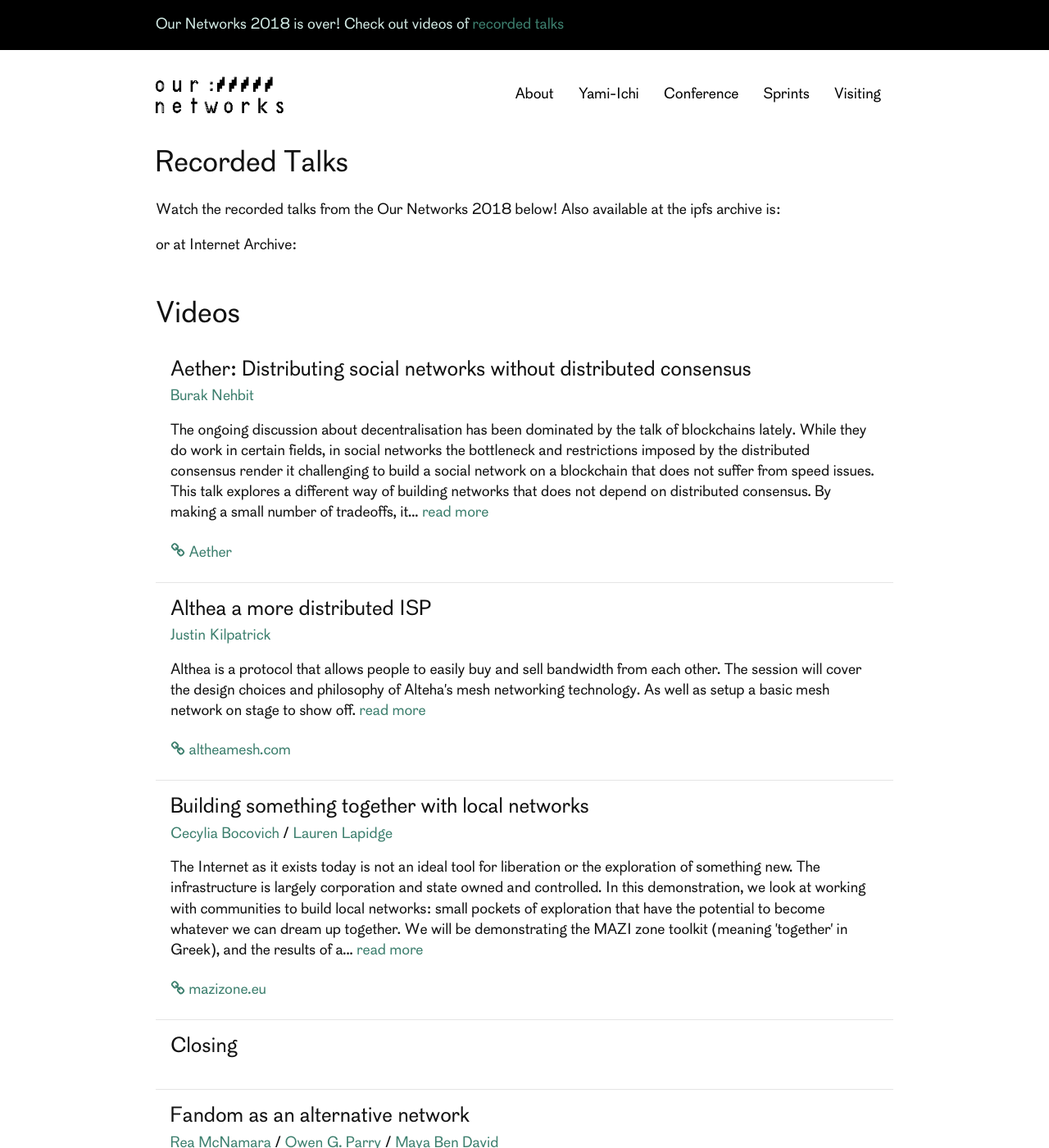
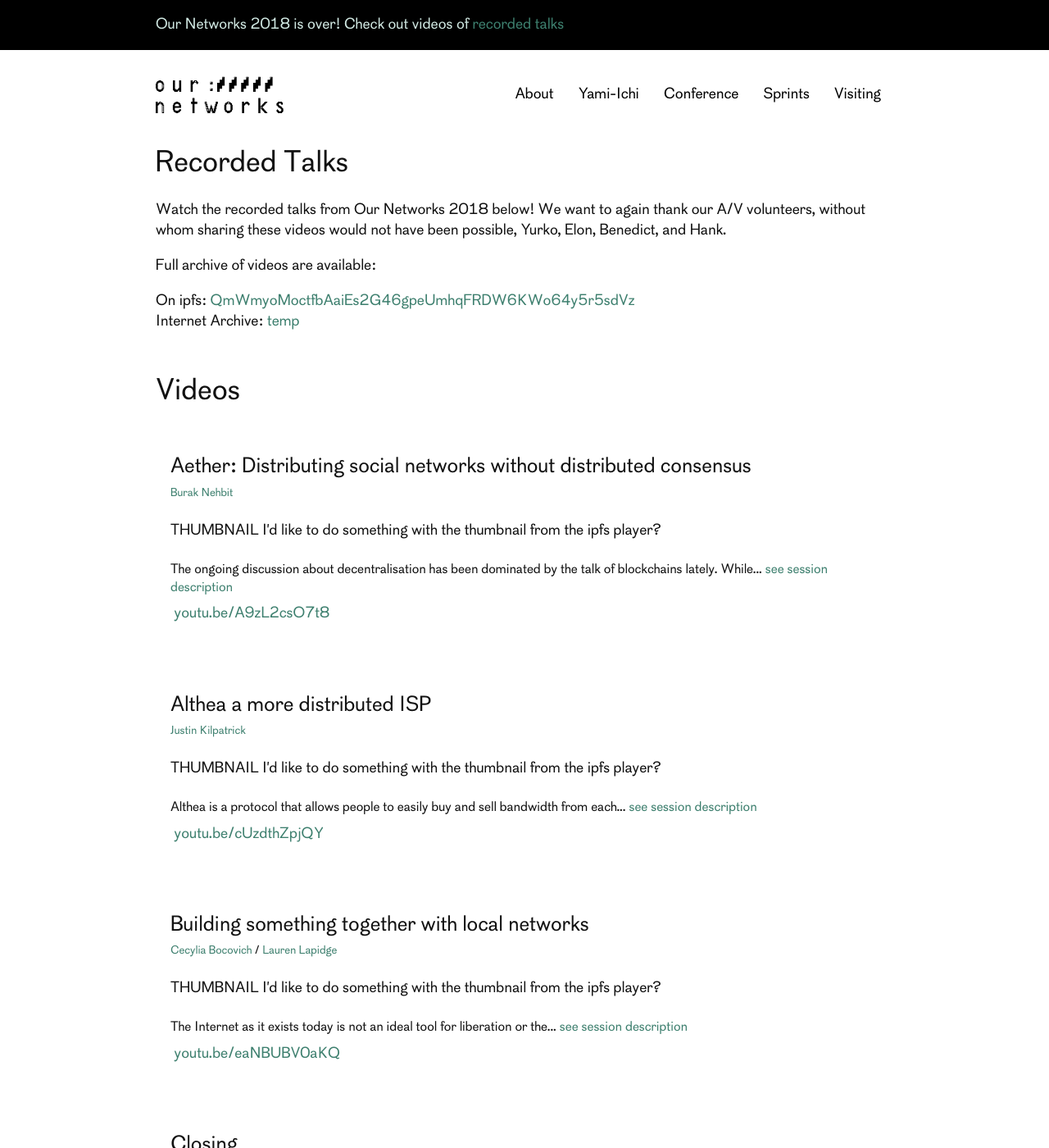
Before and after one commit to ournetworks/ournetworks.ca, a Jekyll site: the page built from conference/recorded-talks.md, in a window 1280 px wide and 1400 px high. Shown: the whole window at 82% size. Built offline with Jekyll 4.4.1, drawn with Linux system fonts in a browser that asks for light colours; some of the changed text lies outside the part shown.

Commit message:
update to display of recorded talks

```diff
--- a/_includes/session-video.html
+++ b/_includes/session-video.html
@@ -18,18 +18,16 @@
         </h4>
       {%- endif -%}
     </header>
-    {% session.linkYoutube %}
-    {% session.linkIPFS %}
-    <div class="session-caption">
-        <p>{{ session.description | truncatewords: 10 }}<span class="read-more"><a href="{{ session.descriptionLink }}" rel="noopener"> read more</a></span></p>
+    <div class="video-thumbnail">
+      <p>THUMBNAIL I'd like to do something with the thumbnail from the ipfs player?</p>
     </div>
-    {%- endif -%}
-    {%- if session.link or session.twitter or session.github -%}
+    <div class="video-caption">
+        <p>{{ session.description | truncatewords: 15 }}<span class="read-more"><a href="/conference/program/#{{ session.title | truncatewords: 6, '' | downcase | replace: ':', '' | replace: ' ', '-' }}" rel="noopener"> see session description</a></span></p>
+    </div>
+    {%- if session.linkIPFS or session.linkYoutube -%}
     <ul class="bio-sm-list">
-     {%- if session.link and session.linkDisplay -%}<li class="bio-sm-list-item"><a href="{{ session.link }}" target="_blank" rel="noopener">{% include icons/link.svg %}&nbsp;{{ session.linkDisplay }} </a></li>{%- endif -%}
-     {%- if session.twitter -%}<li class="bio-sm-list-item"><a href="https://twitter.com/{{ session.twitter }}" target="_blank" rel="noopener">{% include icons/twitter.svg %}&nbsp;@{{ session.twitter }}</a></li>{%- endif -%}
-     {%- if session.github -%}<li class="bio-sm-list-item"><a href="https://github.com/{{ session.github }}" target="_blank" rel="noopener">{% include icons/github.svg %}&nbsp;{{ session.github }}</a></li>{%- endif -%}
-     {%- if session.instagram -%}<li class="bio-sm-list-item"><a href="https://instagram.com/{{ session.instagram }}" target="_blank" rel="noopener">{% include icons/instagram.svg %}&nbsp;{{ session.instagram }}</a></li>{%- endif -%}
+     {%- if session.linkIPFS -%}<li class="bio-sm-list-item"><a href="{{ session.link }}" target="_blank" rel="noopener">{% include icons/link.svg %}&nbsp;{{ session.linkIPFS }} </a></li>{%- endif -%}
+     {%- if session.linkYoutube -%}<li class="bio-sm-list-item"><a href="https://youtu.be/{{ session.linkYoutube }}" target="_blank" rel="noopener">&nbsp;youtu.be/{{ session.linkYoutube }}</a></li>{%- endif -%}
     </ul>
     {%- endif -%}
   </div>
--- /dev/null
+++ b/_sass/_videos.scss
@@ -0,0 +1,10 @@
+
+.video-caption {
+  font-size: $small-font-size;
+  margin-bottom: 1.35em;
+}
+
+.video-thumbnail {
+  margin-top: 1.35em;
+  margin-bottom: 1.35em;
+}
--- a/conference/recorded-talks.md
+++ b/conference/recorded-talks.md
@@ -9,10 +9,12 @@
   - "/2018/conference/recorded-talks"
 ---
 
-Watch the recorded talks from the Our Networks 2018 below! Also available at the ipfs archive is:
-<LINK>
+Watch the recorded talks from Our Networks 2018 below! We want to again thank our A/V volunteers, without whom sharing these videos would not have been possible, Yurko, Elon, Benedict, and Hank.
 
-or at Internet Archive: <LINK>
+Full archive of videos are available:
+
+On ipfs: [QmWmyoMoctfbAaiEs2G46gpeUmhqFRDW6KWo64y5r5sdVz](#)
+Internet Archive: [temp](#)
 
 ## Videos
 {:.program-heading}
@@ -21,7 +23,6 @@
 
 {%- for session in sortedSessions -%}
   {%- if session.linkYoutube -%}
-    {% include session-details.html %}
-
+    {% include session-video.html %}
   {%- endif -%}
 {%- endfor -%}
--- a/css/main.scss
+++ b/css/main.scss
@@ -18,4 +18,5 @@
 @import "lists";
 @import "announcements";
 @import "footer";
+@import "videos";
 @import "live_stream_embed";
```
